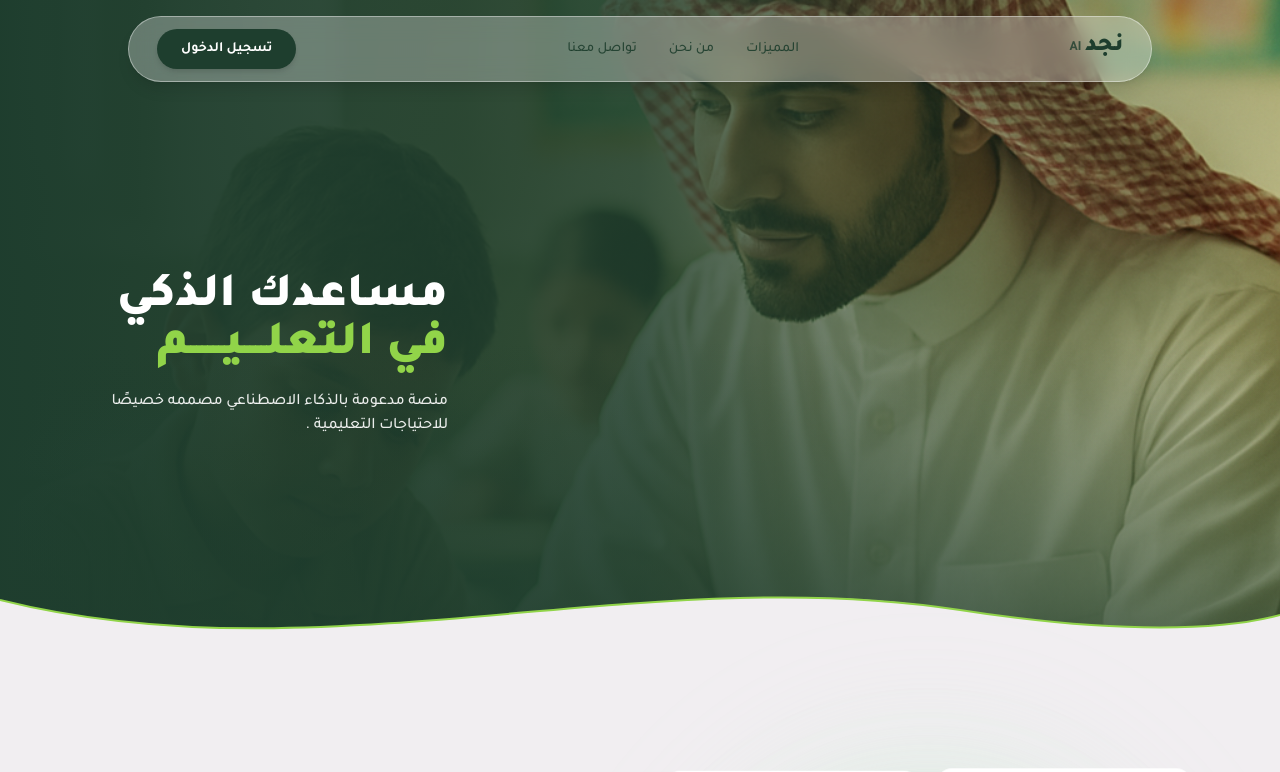
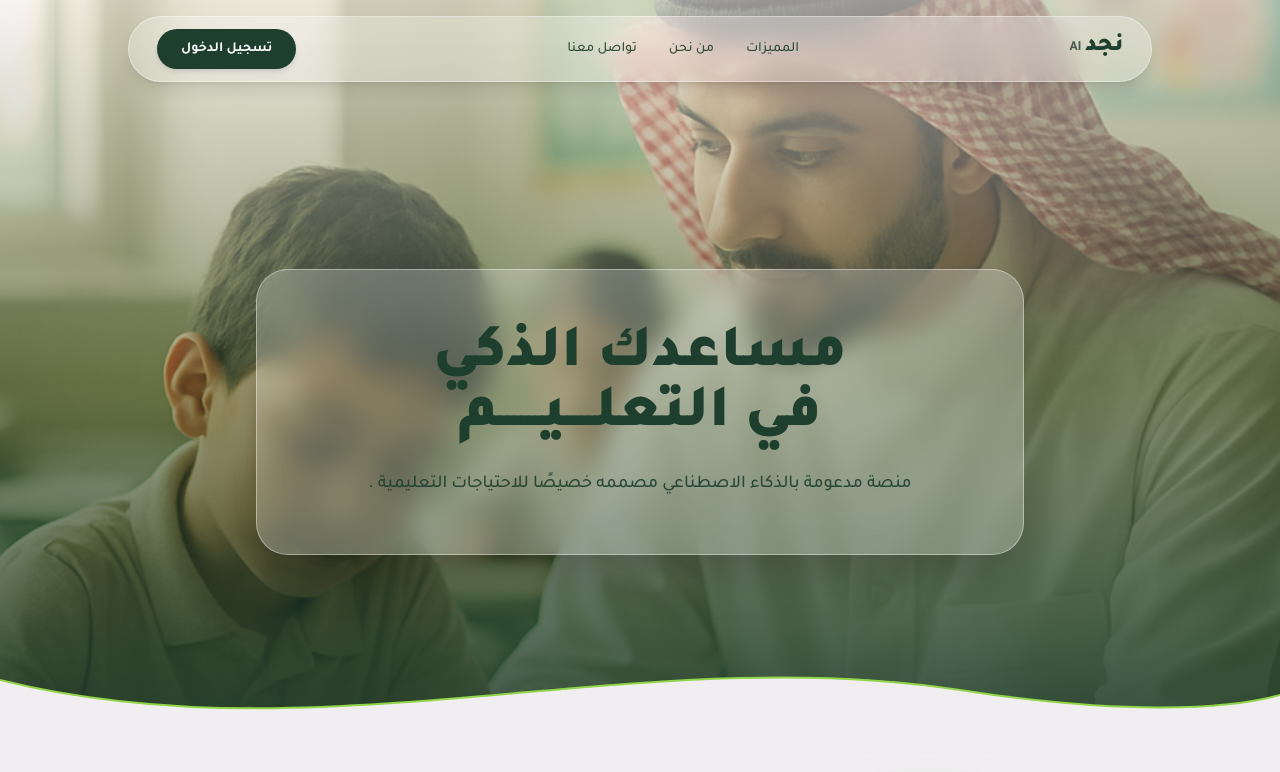
Before and after one commit to fariahalsamh36-byte/najd-ai, a Next.js app: page / in a window 1280 px wide. Shown: the top 772 px of the page. Built offline with nearby package versions, Linux system fonts and the light colour scheme.

Commit message:
feat: introduce HeroSection variant for different layout styles

```diff
--- a/app/features/page.tsx
+++ b/app/features/page.tsx
@@ -17,6 +17,7 @@ export default function FeaturesPage() {
       <SiteHeader />
       <main>
         <HeroSection
+          variant="panel"
           titleTop="كل احتياجات التعليم"
           titleBottom="في مــنـصـــة واحــــدة"
           accentBottom
--- a/components/hero-section.tsx
+++ b/components/hero-section.tsx
@@ -4,6 +4,8 @@ type HeroSectionProps = {
   /** Render the bottom title line in the lime accent color */
   accentBottom?: boolean
   subtitle?: string
+  /** "centered" = glass card (homepage), "panel" = left green panel (features) */
+  variant?: "centered" | "panel"
 }
 
 export function HeroSection({
@@ -11,7 +13,9 @@ export function HeroSection({
   titleBottom = "في التعلــــيــــــم",
   accentBottom = false,
   subtitle = "منصة مدعومة بالذكاء الاصطناعي مصممه خصيصًا للاحتياجات التعليمية .",
+  variant = "centered",
 }: HeroSectionProps) {
+  if (variant === "panel") {
     return (
       <section id="home" className="relative overflow-hidden">
         {/* Background image with green gradient overlay */}
@@ -32,7 +36,7 @@ export function HeroSection({
             <h1 className="text-balance text-3xl font-black leading-tight text-primary-foreground md:text-[2.75rem] lg:text-5xl">
               {titleTop}
               <br />
-            <span className={accentBottom ? "text-lime" : "text-lime"}>{titleBottom}</span>
+              <span className="text-lime">{titleBottom}</span>
             </h1>
             <p className="mt-5 max-w-sm text-pretty text-sm font-medium leading-relaxed text-primary-foreground/90 md:text-base">
               {subtitle}
@@ -40,7 +44,44 @@ export function HeroSection({
           </div>
         </div>
 
-      {/* Wavy divider */}
+        <WavyDivider />
+      </section>
+    )
+  }
+
+  return (
+    <section id="home" className="relative overflow-hidden">
+      {/* Background image with green gradient overlay */}
+      <div className="absolute inset-0">
+        <img
+          src="/hero-classroom.png"
+          alt="معلم سعودي يساعد طلابه داخل الفصل الدراسي"
+          className="h-full w-full object-cover"
+        />
+        <div className="absolute inset-0 bg-gradient-to-b from-background/60 via-primary/40 to-primary/90" />
+      </div>
+
+      {/* Content */}
+      <div className="relative mx-auto flex min-h-[640px] max-w-5xl flex-col items-center justify-center px-6 pb-28 pt-40 text-center md:min-h-[760px] md:pt-44">
+        <div className="w-full max-w-3xl rounded-[2rem] border border-white/40 bg-white/25 p-8 shadow-2xl backdrop-blur-md md:p-14">
+          <h1 className="text-balance text-4xl font-black leading-tight text-primary md:text-6xl">
+            {titleTop}
+            <br />
+            <span className={accentBottom ? "text-lime" : undefined}>{titleBottom}</span>
+          </h1>
+          <p className="mx-auto mt-6 max-w-xl text-pretty text-base font-medium leading-relaxed text-primary/90 md:text-lg">
+            {subtitle}
+          </p>
+        </div>
+      </div>
+
+      <WavyDivider />
+    </section>
+  )
+}
+
+function WavyDivider() {
+  return (
     <div className="absolute bottom-0 left-0 right-0 leading-[0]">
       <svg viewBox="0 0 1440 120" preserveAspectRatio="none" className="h-[80px] w-full md:h-[120px]">
         <path
@@ -55,6 +96,5 @@ export function HeroSection({
         />
       </svg>
     </div>
-    </section>
   )
 }
```
Lines whose indentation alone changed are shown as unchanged.
